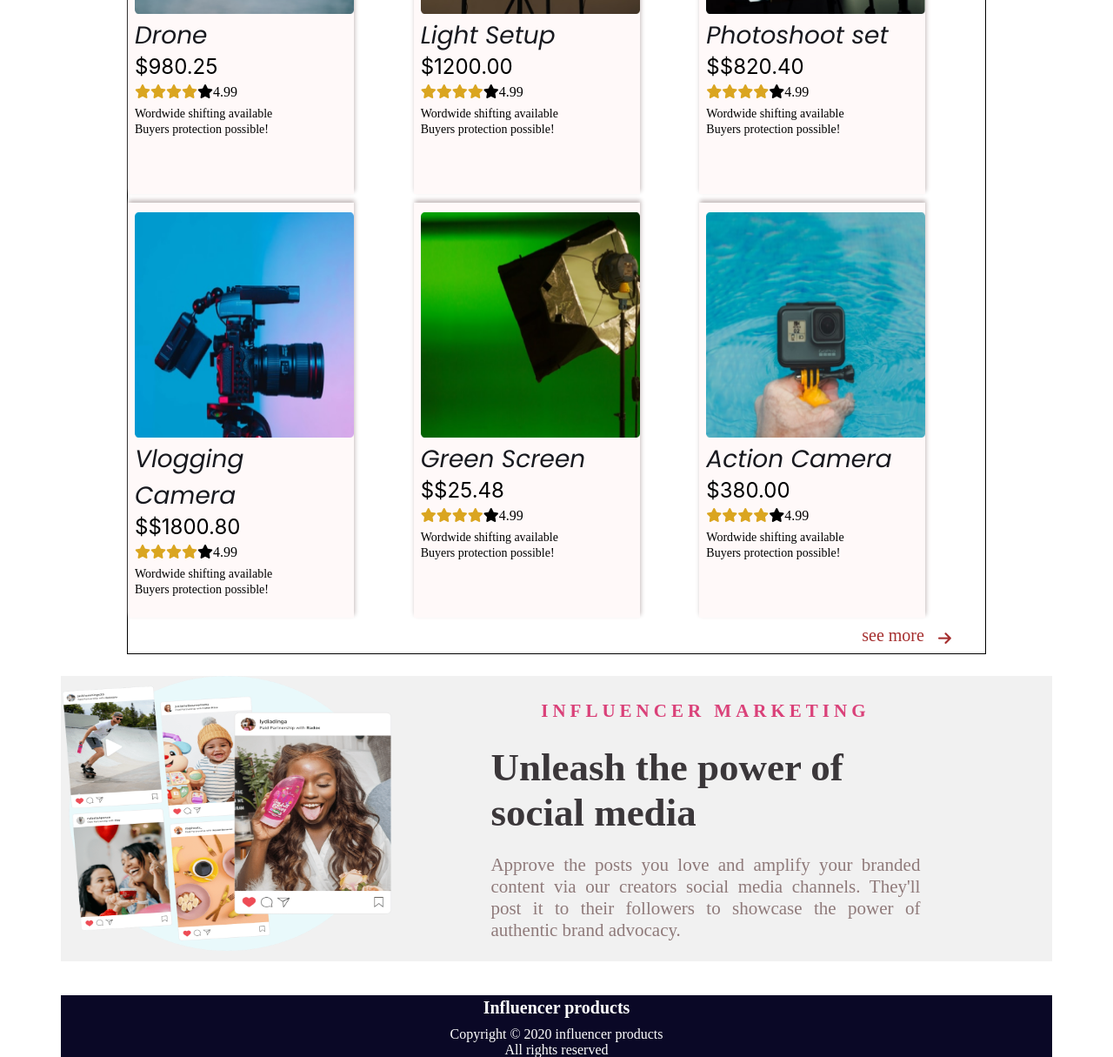
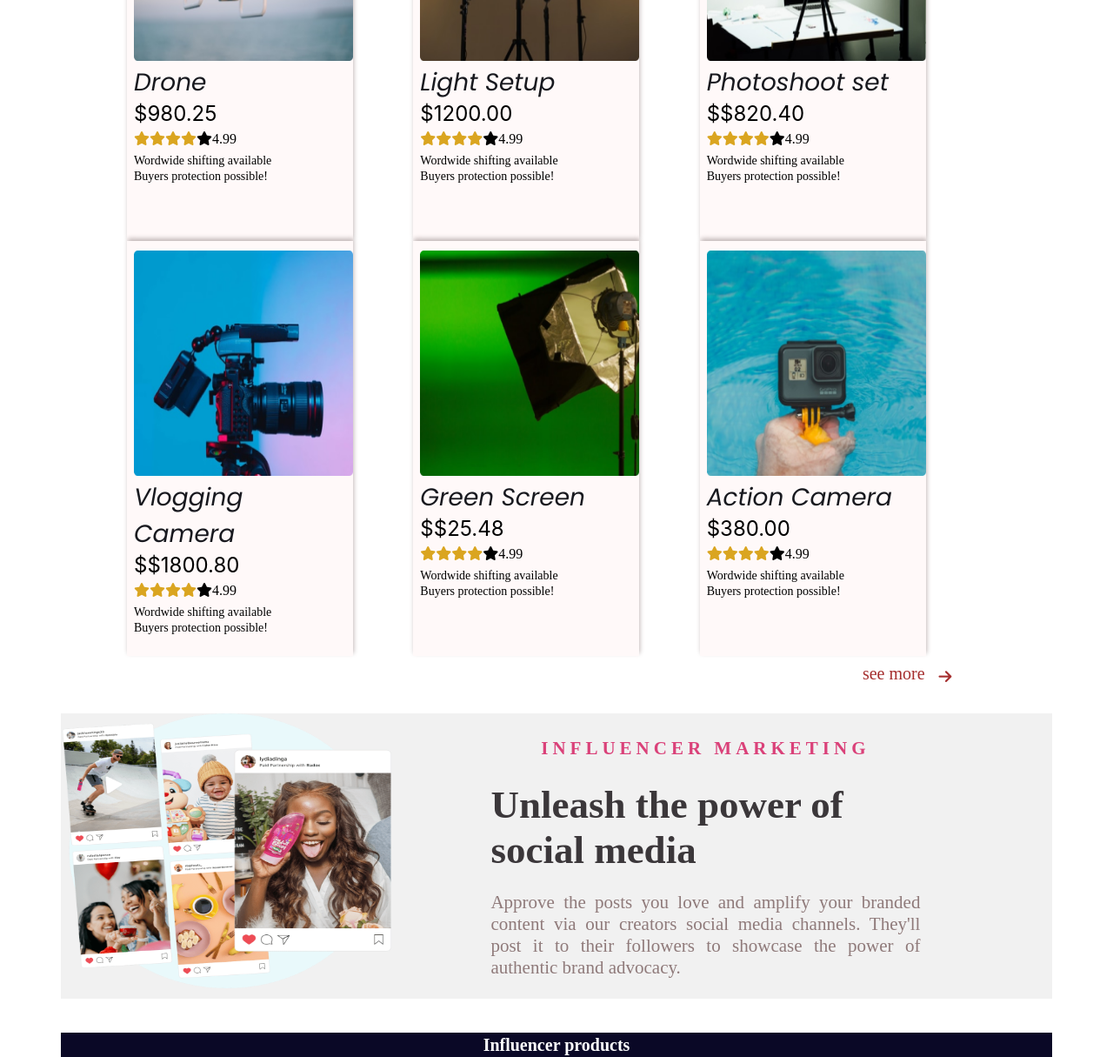
Before and after one commit to Sanjoy-Kundu/Final-assignment-2, a plain HTML site: page index.html in a window 1280 px wide. Shown: the part 1311-2526 px from the top of the page at 87% size. Drawn offline with Linux system fonts and the light colour scheme.

Commit message:
all complete

```diff
--- a/style.css
+++ b/style.css
@@ -49,13 +49,11 @@ align-items: center;
 
 main{
     width: 100%;
-    /* height: 400px; */
     display: flex;
     justify-content: center;
 }
 #main-2{
     width: 100%;
-    /* border: 1px solid black; */
     margin-top: 5px;
     display: flex;
     justify-content: center;
@@ -63,7 +61,6 @@ main{
 
 #main-4{
     width: 100%;
-    /* border: 1px solid black; */
     margin-top: 5px;
     display: flex;
     justify-content: center;
@@ -145,7 +142,6 @@ first banner
 }
 .card-border{
     margin-top: 24px;
-    border: 1px solid black;
 }
 .card-title{
     text-align: center;
@@ -155,8 +151,7 @@ first banner
 .cards{
 display: grid;
 grid-template-columns: repeat(3, 1fr);
-justify-content: space-between;
-grid-row-gap: 10px;
+justify-content: space-around;
 }
 .card{
 	width: 260px;
@@ -342,7 +337,7 @@ padding-top: 10px;
 media query
 =============*/
 
-@media only screen and (max-width: 688px){
+@media only screen and  (max-width: 688px){
    main{
        width: 100%;
    }
@@ -378,6 +373,7 @@ media query
 
 .cards{
     grid-template-columns: repeat(1, 1fr);
+
 }
 .influence-marketing{
     grid-template-columns: repeat(1, 1fr);
@@ -391,3 +387,92 @@ media query
 }
 
 }
+/*===============
+    tablet size
+==================*/
+@media only screen and (min-width: 768px){
+    main{
+        width: 100%;
+    }
+    #main-2{
+        width: 100%;
+        margin-top: 70px;
+    }
+    .cards{
+        grid-template-columns: repeat(2, 1fr);
+      justify-content: space-between;
+
+    }
+    .influence-marketing{
+        grid-template-columns: repeat(2, 1fr);
+
+    }
+    .footer-main .footer-head{
+        width: 100%;
+    }
+    .footer-main{
+        height: 100%;
+        width: 100%;
+    }
+}
+
+/*===============
+    desktop size
+==================*/
+@media only screen and (min-width: 955px){
+    main{
+        width: 100%;
+    }
+    #main-2{
+        width: 100%;
+        margin-top: 70px;
+    }
+    .cards{
+        grid-template-columns: repeat(3, 1fr);
+      justify-content: space-between;
+
+    }
+    .influence-marketing{
+        grid-template-columns: repeat(2, 1fr);
+
+    }
+    .footer-main .footer-head{
+        width: 100%;
+    }
+    .footer-main{
+        height: 100%;
+        width: 100%;
+    }
+}
+
+/*===========
+dektop
+=============*/
+
+
+
+@media only screen and (min-width: 1050px){
+    main{
+        width: 100%;
+    }
+    #main-2{
+        width: 100%;
+        margin-top: 70px;
+    }
+    .cards{
+        grid-template-columns: repeat(3, 1fr);
+      justify-content: space-between;
+
+    }
+    .influence-marketing{
+        grid-template-columns: repeat(2, 1fr);
+
+    }
+    .footer-main .footer-head{
+        width: 100%;
+    }
+    .footer-main{
+        height: 100%;
+        width: 100%;
+    }
+}
```
